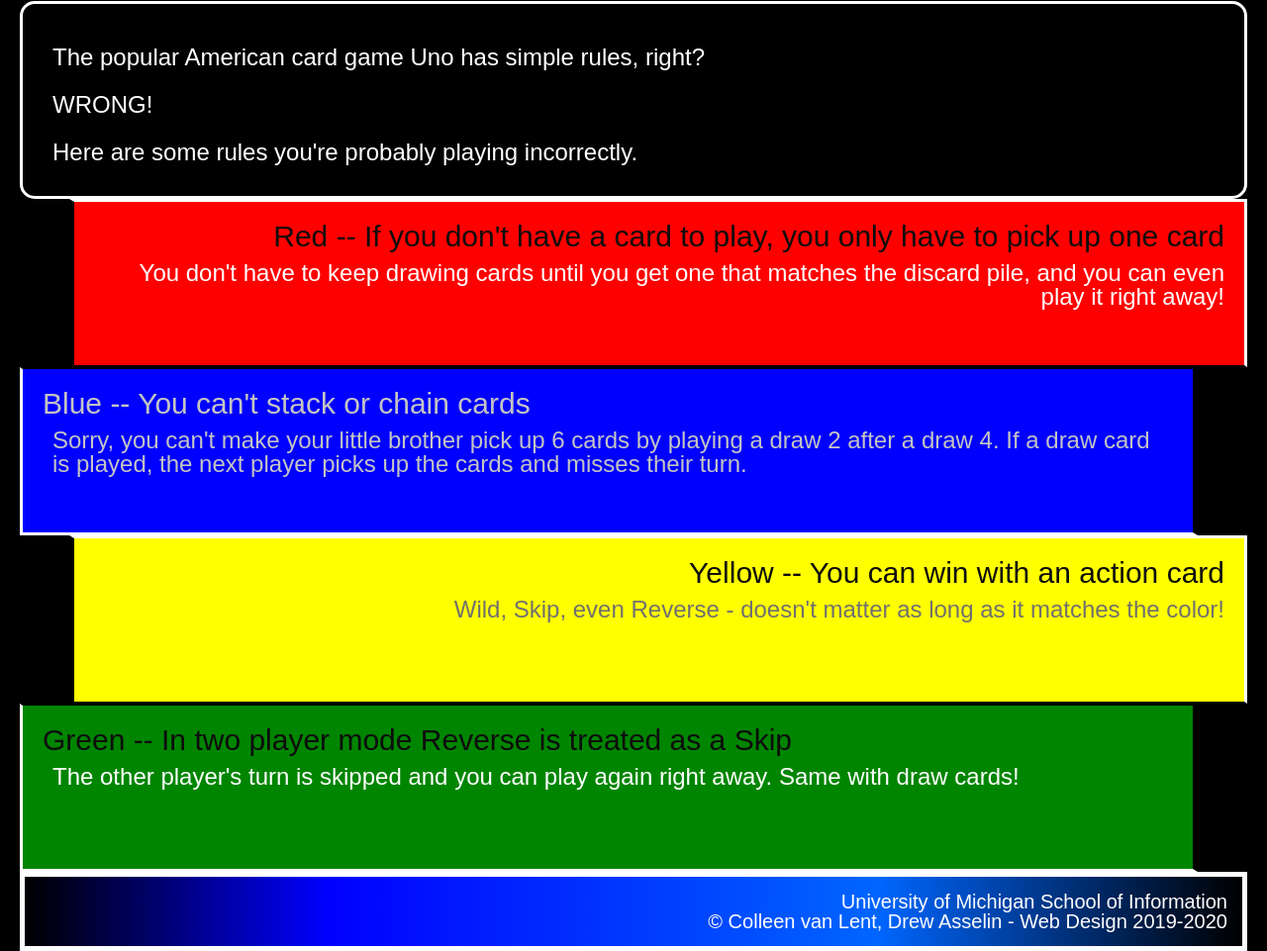
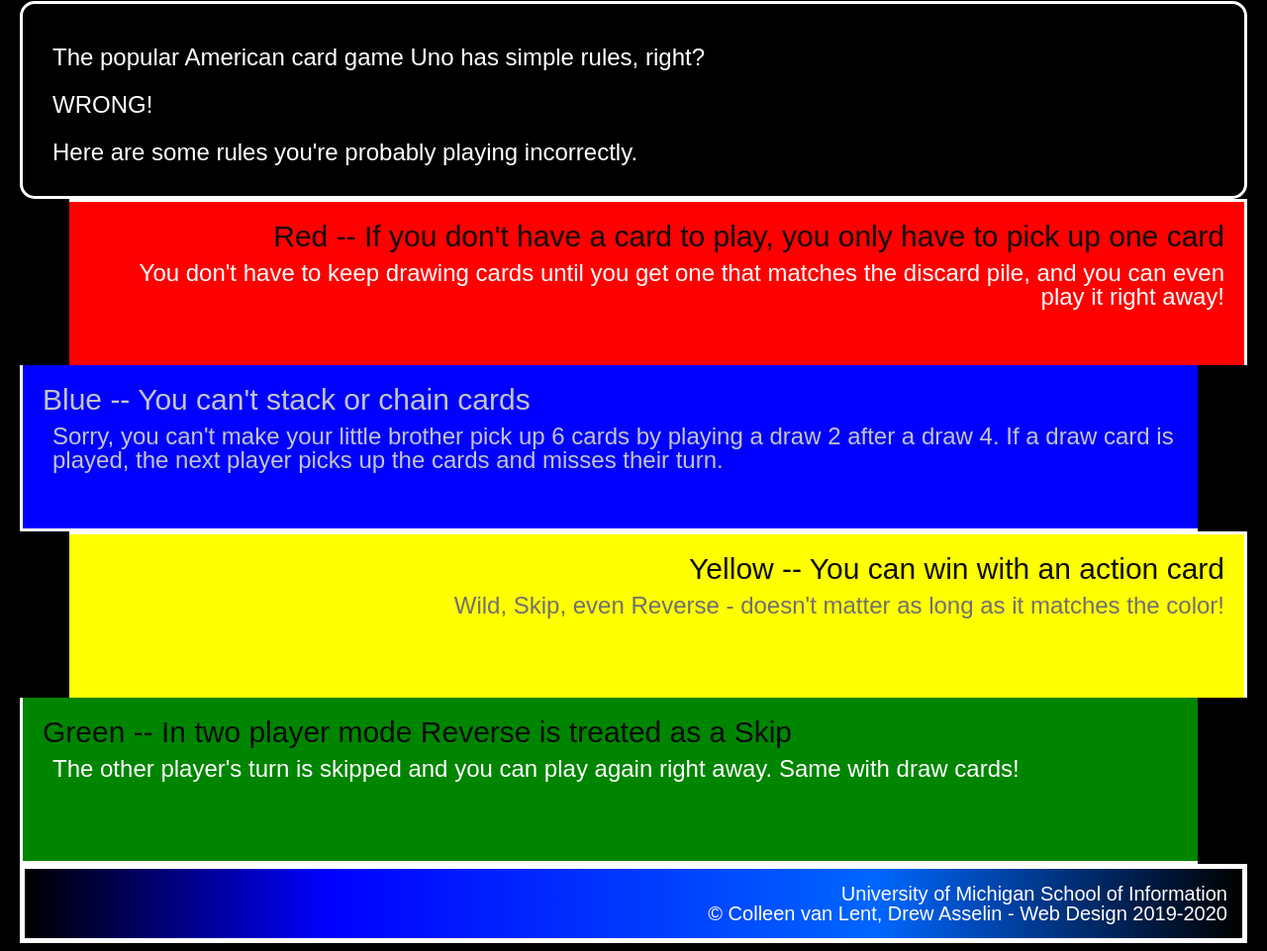
Before and after one commit to dahmed22/hw2-w25, a plain HTML site: page index.html in a window 1280 px wide. Shown: the part 327-1288 px from the top of the page at 99% size. Drawn offline with Linux system fonts and the light colour scheme.

Commit message:
Add files via upload

```diff
--- a/css/style.css
+++ b/css/style.css
@@ -46,45 +46,49 @@
     background-color: #FF0000;
     text-align: right;
     margin-left: 50px;
-  border-bottom: 2px solid black;
-  border-left: 5px solid black;
+    border-bottom: 2px;
+    border-left: 5px;
 }
 
-.blue{
+.blue {
     background-color: #0000FF;
     text-align: left;
     margin-right: 50px;
-  border-right: 5px solid black;
-  border-top: 2px solid black;
-  p {color: #C4C4C4;}
-  h2 {color: #C4C4C4;}
+    border-right: 5px;
+    border-top: 2px;
+    p {
+        color: #C4C4C4;
+    }
+    h2 {
+        color: #C4C4C4;
+    }
 }
 
 .yellow {
     background-color: #FFFF00;
     text-align: right;
     margin-left: 50px;
-  border-bottom: 2px solid black;
-  border-left: 5px solid black;
-  p {color: #707070;}
+    border-bottom: 2px;
+    border-left: 5px;
+    p {
+        color: #707070;
+    }
 }
 
 .green {
     background-color: #008500;
     text-align: left;
     margin-right: 50px;
-  border-top: 2px solid black;
-  border-right: 5px solid black;
+    border-top: 2px;
+    border-right: 5px;
 }
 
 footer {
-  background: linear-gradient(
-    to right,
+    background: linear-gradient(to right,
             #000000 0%,
             #0000ff 25%,
             #0066ff 70%,
-    #000000 100%
-  );
+            #000000 100%);
 
     border: 5px solid white;
 }
```
Lines whose indentation alone changed are shown as unchanged.
